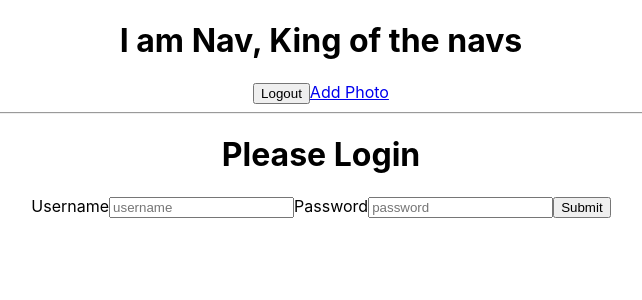
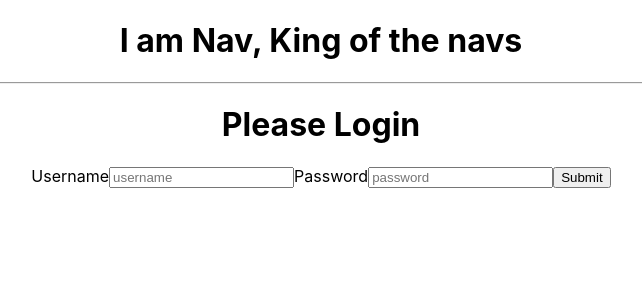
Before and after one commit to tbutler1132/timstagram2-frontend, a React (Create React App) app: page /login in a window 1280 px wide. Shown: the top 300 px of the page, without its empty margins (319-961 px from the left). Built offline with nearby package versions, Linux system fonts and the light colour scheme.

Commit message:
Delete Working

```diff
--- a/src/App.js
+++ b/src/App.js
@@ -15,7 +15,6 @@ function App(props) {
 
   useEffect(() => {
     const token = localStorage.getItem("token")
-    console.log(token)
 
     if (token) {
       fetch(`http://localhost:3000/profile`, {
@@ -65,15 +64,15 @@ function App(props) {
   const deleteUserPicture = (pictureId) => {
     const deletedPic = userObj.pictures.find(el => el.id === pictureId)
     const deletedPicIndex = userObj.pictures.indexOf(deletedPic)
-    console.log(deletedPicIndex)
-    userObj.pictures.splice(1, deletedPicIndex)
-    setUserObj(userObj)
+    const newUserObj = {...userObj}
+    newUserObj.pictures.splice(1, deletedPicIndex)
+    setUserObj(newUserObj)
   }
 
 
   return (
     <div className="App">
-      <NavBar logoutHandler={logoutHandler}/>
+      <NavBar currentUserObj={userObj} logoutHandler={logoutHandler}/>
       <hr></hr>
       <Switch>
         <Route path="/login" render={() => <Login loginHandler={loginHandler}/>} />
@@ -84,14 +83,5 @@ function App(props) {
   );
 }
 
-
-const mapStateToProps = (state) => {
-  // return {currentUserRedux: state.currentUserRedux}
-}
-
-const mapDispatchToProps = (dispatch) => {
-  // return {fetchTracks: () => dispatch(getTracks())}
-}
-
 export default withRouter
 (App);
--- a/src/Components/AddPicture.js
+++ b/src/Components/AddPicture.js
@@ -33,6 +33,9 @@ function AddPicture(props) {
         .then(data => {
             props.updateUserPictures(data)
             props.history.push("/profile")})
+        .catch(error => {
+            console.log('Error:', error);
+        });
 
     }
 
--- a/src/Components/DeleteButton.js
+++ b/src/Components/DeleteButton.js
@@ -7,7 +7,8 @@ function DeleteButton(props) {
             method: 'DELETE',
         })
         .then(r => r.json())
-        .then(data => props.deletePicture(props.pictureId))
+        .then(data => {
+            props.deletePicture(props.pictureId)})
     }
 
     return (
--- a/src/Components/NavBar.js
+++ b/src/Components/NavBar.js
@@ -5,8 +5,12 @@ function NavBar(props) {
     return (
         <div>
             <h1>I am Nav, King of the navs</h1>
-            <button type="button" onClick={props.logoutHandler}>Logout</button>
-            <NavLink to="/addPhoto">Add Photo</NavLink>
+            {props.currentUserObj ?
+            <div>
+                <button type="button" onClick={props.logoutHandler}>Logout</button>
+                <NavLink to="/addPhoto">Create Post</NavLink>
+            </div>
+            : null}
         </div>
     );
 }
--- a/src/Components/ProfilePage.js
+++ b/src/Components/ProfilePage.js
@@ -17,8 +17,6 @@ function ProfilePage(props) {
     //     // }
     // }, []);
 
-    console.log(props.currentUserObj)
-
     return (
         <div>
             {props.currentUserObj ?
```
